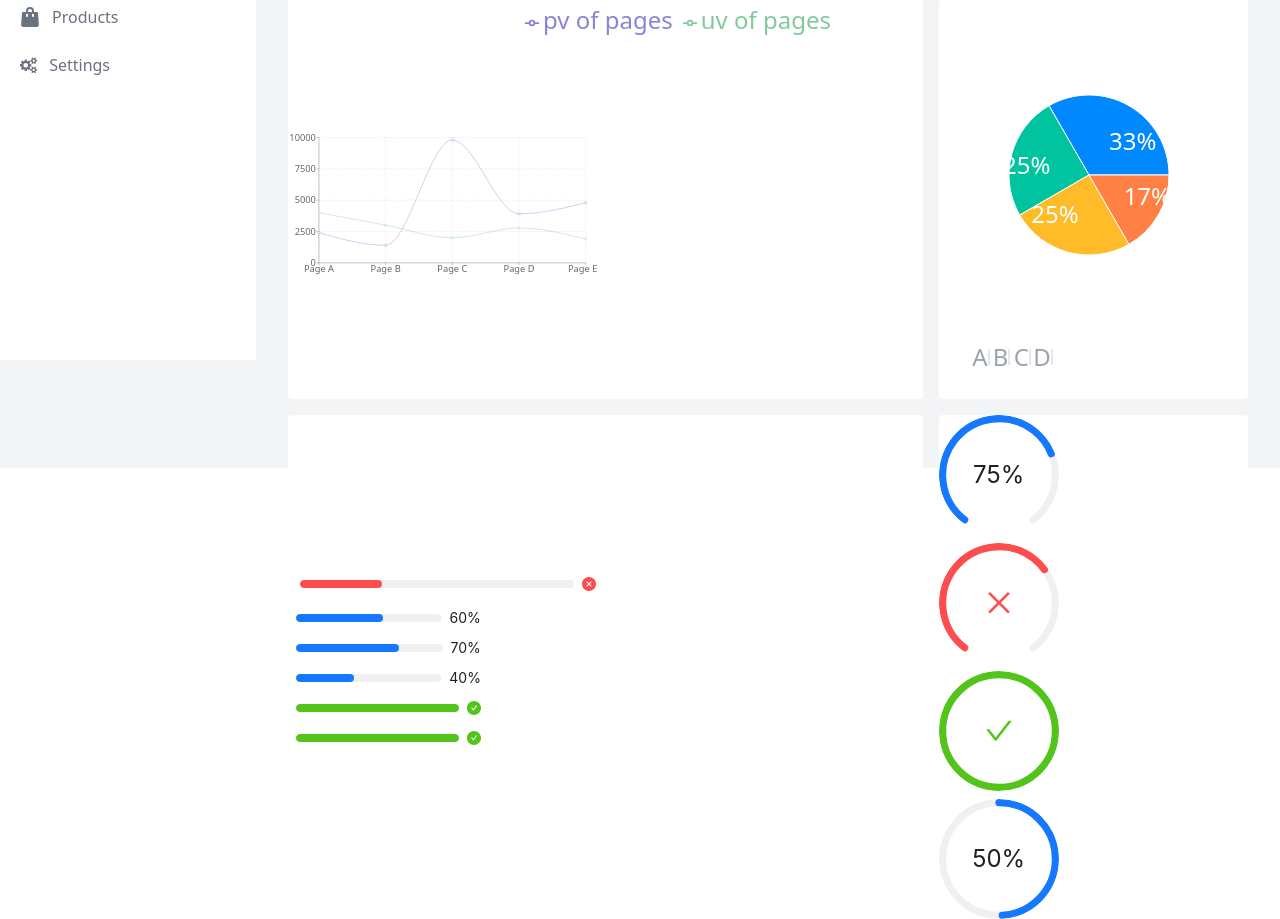
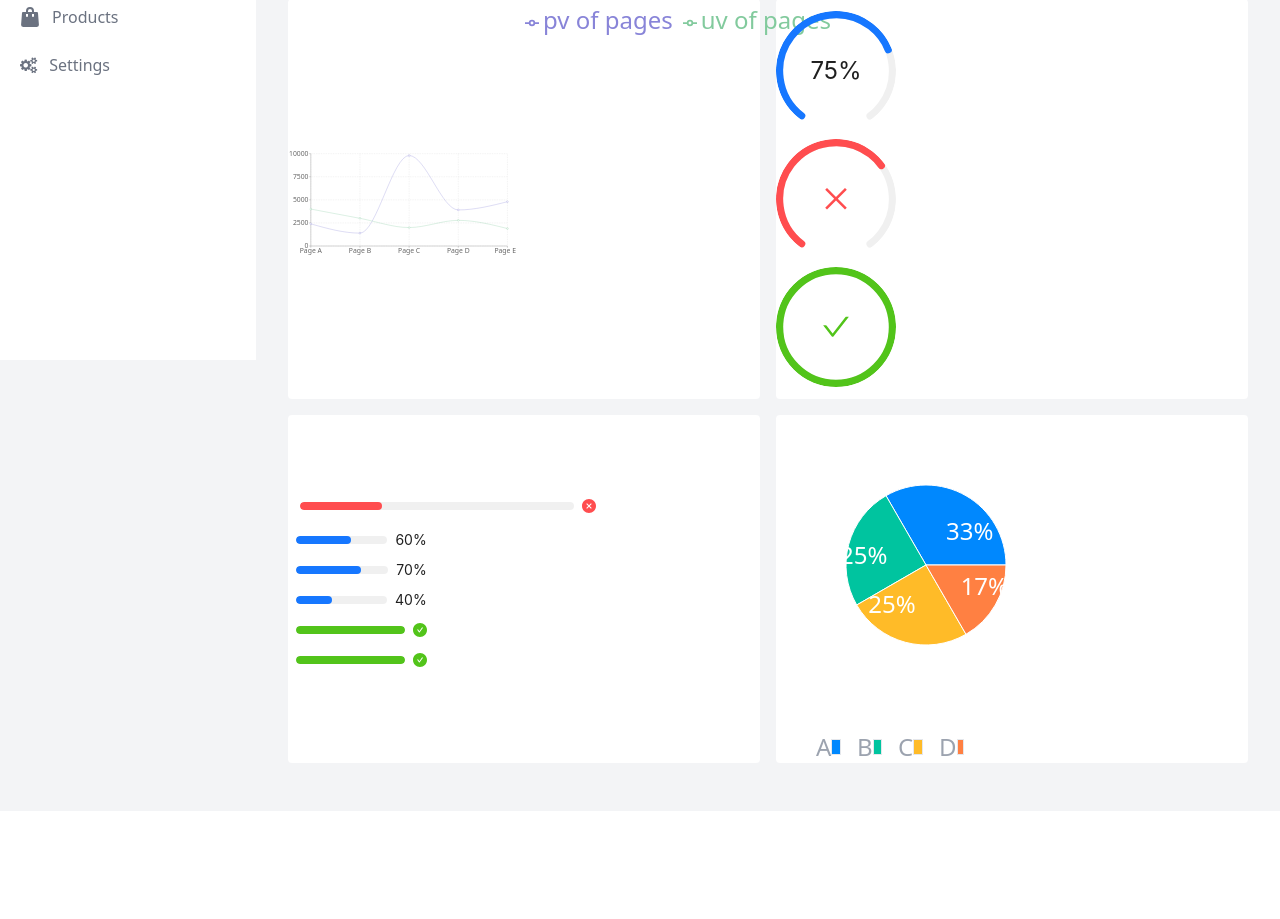
Before and after one commit to yadamoon/Admin-Panel, a React (Vite) app in the folder Dashboard/: page / in a window 1280 px wide. Shown: the part 440-1359 px from the top of the page. After the commit the page ends 1251 px from the top, so only its background shows below. Built offline with nearby package versions, Linux system fonts and the light colour scheme.

Commit message:
deleted size of h-screen

```diff
--- a/Dashboard/src/components/pages/DashboardApp.jsx
+++ b/Dashboard/src/components/pages/DashboardApp.jsx
@@ -6,7 +6,7 @@ import { Progress, Space } from "antd";
 
 const DashboardApp = () => {
   return (
-    <div className="p-4 h-screen ">
+    <div className="p-4  ">
       <div className=" rounded-lg dark:border-gray-700 ">
         {/* //todo dashboard */}
         <div className="flex  p-2 mb-4 rounded bg-gray-100">
@@ -117,40 +117,50 @@ const DashboardApp = () => {
 
         {/* //todo title chart */}
         <div className="flex p-2 mb-4 rounded bg-gray-100">
-          <p className="text-2xl text-gray-400 dark:text-gray-500">Charts</p>
+          <p className="text-2xl text-gray-400 ">Charts</p>
         </div>
 
         {/* //todo charts */}
 
-        <div className="grid grid-cols-1 md:grid-cols-2 lg:grid-cols-3 gap-4 mb-4">
+        <div className="grid grid-cols-1 md:grid-cols-2 lg:grid-cols-4 gap-4 mb-4">
           {/* Chart component */}
           <div className="flex items-center justify-center rounded bg-white col-span-2">
-            <p className="text-2xl text-gray-400 dark:text-gray-500">
+            <p className="text-2xl text-gray-400 ">
               <Chart />
             </p>
           </div>
+
+          <div className="flex items-center justify-center rounded bg-white col-span-2">
+            <p className="text-2xl text-gray-400 ">
+              <SpaceWrap />
+            </p>
+          </div>
           {/* Pie chart component */}
-          <div className="flex items-center justify-center rounded bg-white col-span-1">
-            <p className="text-2xl text-gray-400 dark:text-gray-500">
+        </div>
+
+        <div className="grid grid-cols-1 md:grid-cols-2 lg:grid-cols-4 gap-4 mb-4">
+          {/* Chart component */}
+          <div className="flex items-center justify-center rounded bg-white col-span-2">
+            <p className="text-2xl text-gray-400 ">
+              <ProgressBarApp />
+            </p>
+          </div>
+
+          <div className="flex items-center justify-center rounded bg-white col-span-2">
+            <p className="text-2xl text-gray-400 ">
               <PieComponent />
             </p>
           </div>
         </div>
 
-        <div className="grid grid-cols-1 md:grid-cols-2 lg:grid-cols-3 gap-4 mb-4">
-          {/* Chart component */}
-          <div className="flex items-center justify-center rounded bg-white col-span-2">
+        {/* <div className="grid grid-cols-1 md:grid-cols-1 lg:grid-cols-1 gap-4 mb-4">
+
+          <div className="flex items-center justify-center rounded bg-white col-span-1">
             <p className="text-2xl text-gray-400 dark:text-gray-500">
               <ProgressBarApp />{" "}
             </p>
           </div>
-          {/* Pie chart component */}
-          <div className="flex items-center justify-center rounded bg-white col-span-1">
-            <p className="text-2xl text-gray-400 dark:text-gray-500">
-              <SpaceWrap />
-            </p>
-          </div>
-        </div>
+        </div> */}
       </div>
     </div>
   );
@@ -166,7 +176,6 @@ export const SpaceWrap = () => {
           <Progress type="dashboard" percent={75} />
           <Progress type="dashboard" percent={70} status="exception" />
           <Progress type="circle" percent={100} />
-          <Progress type="circle" percent={50} />
         </Space>
       </div>
     </div>
```
